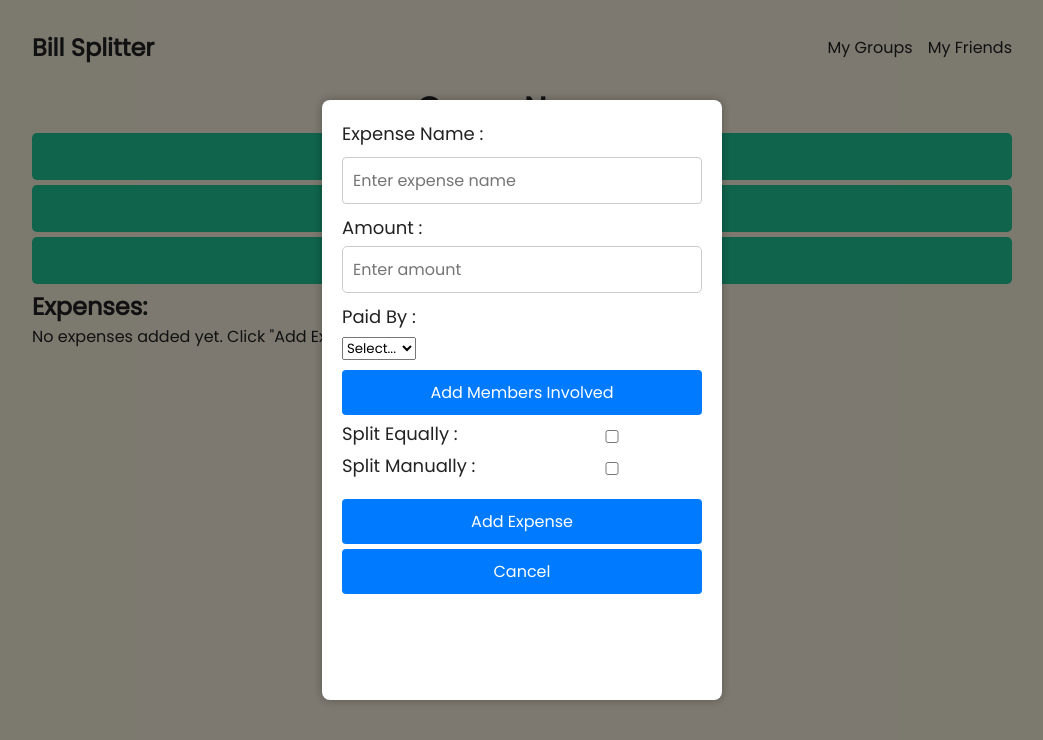
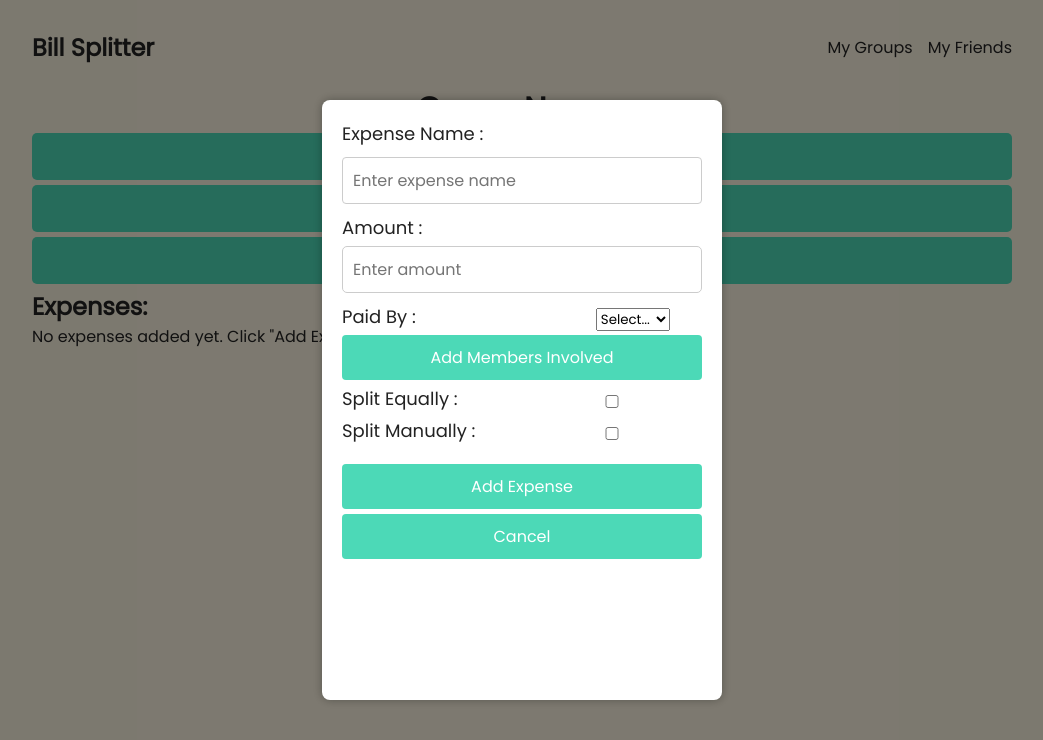
Before and after one commit to deepjoy9/Bill-Split-App, a React (Vite) app in the folder client/: page /groups/Alice in a window 1280 px wide. Both pictures are taken after a click on the button "Add Expense". Shown: the top 740 px of the page, without its empty margins (118-1161 px from the left). Built offline with nearby package versions, Linux system fonts and the light colour scheme.

Commit message:
Update button colors

```diff
--- a/client/src/App.css
+++ b/client/src/App.css
@@ -89,6 +89,12 @@ header nav button {
   font-size: 24px;
   margin-bottom: 20px;
 }
+.create-group-container button {
+  background-color: #4cd9b7;
+}
+.create-group-container button:hover {
+  background-color: #20c997;
+}
 .form-group {
   margin-bottom: 20px;
 }
@@ -111,13 +117,13 @@ button {
   font-size: 18px;
   border: none;
   border-radius: 5px;
-  background-color: #20c997;
+  background-color: #4cd9b7;
   color: #fff;
   cursor: pointer;
   margin-bottom: 5px;
 }
 button:hover {
-  background-color: #4cd9b7;
+  background-color: #20c997;
 }
 
 /* Modal styles */
@@ -198,6 +204,13 @@ form button:hover {
   height: 70vh;
   overflow-y: auto;
 }
+.add-expense button {
+  /* background-color: #20c997; */
+  background-color: #4cd9b7;
+}
+.add-expense button:hover {
+  background-color: #20c997;
+}
 .split-equally-container,
 .split-manually-label-and-checkbox,
 .paid-by-container {
@@ -214,6 +227,7 @@ form button:hover {
 .paid-by-container {
   gap: 180px;
 }
+
 .manual-split-fields {
   display: flex;
   flex-wrap: wrap;
@@ -230,6 +244,7 @@ form button:hover {
 }
 .manual-split-item button {
   width: 80px;
+  background-color: #ff6347;
 }
 .manual-split-item button {
   display: flex;
--- a/client/src/components/AddExpense.jsx
+++ b/client/src/components/AddExpense.jsx
@@ -131,7 +131,7 @@ const AddExpense = ({ toggleModal }) => {
           </div>
 
           {/* Paid by */}
-          <div className="expense-form-container">
+          <div className="paid-by-container">
             <label htmlFor="paid-by">Paid By :</label>
             <select
               id="paid-by"
```
